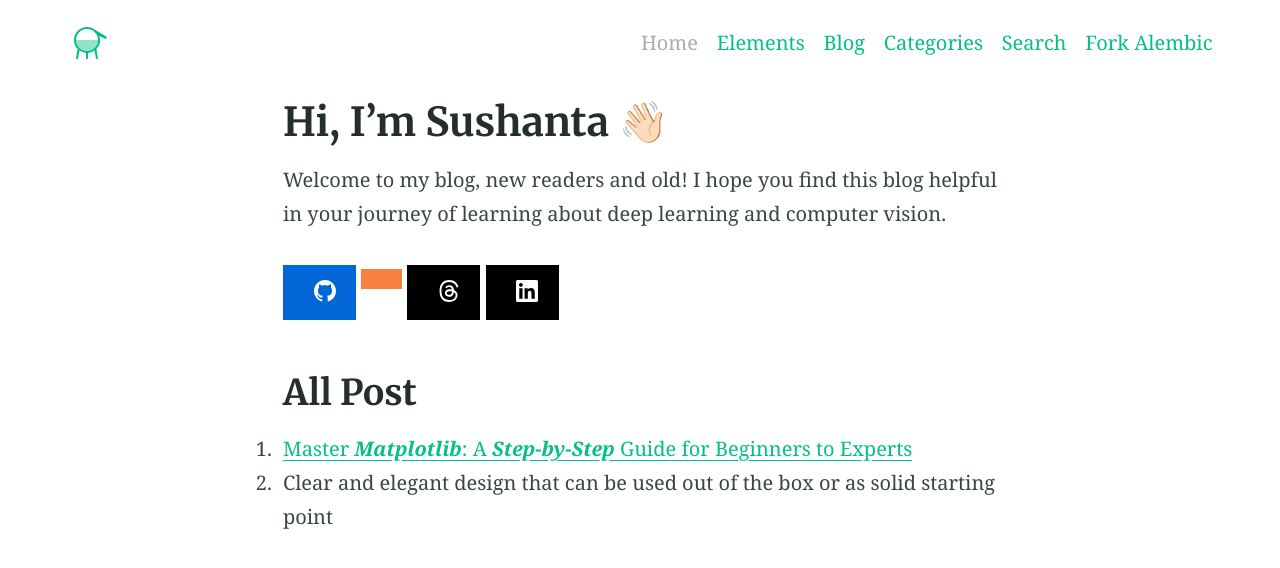
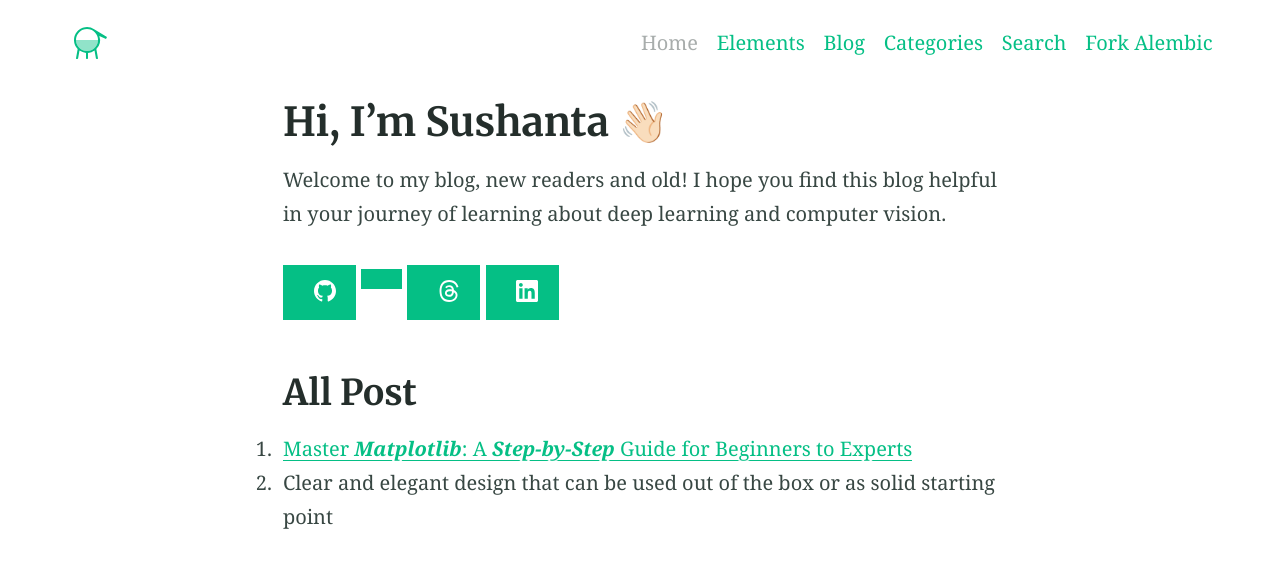
Before and after one commit to hi-sushanta/hi-sushanta.github.io, a Jekyll site: the page built from index.md, in a window 1280 px wide. Shown: the top 568 px of the page. Built offline with Jekyll 4.4.1, drawn with Linux system fonts in a browser that asks for light colours.

Commit message:
Remove button some specefic conditation

```diff
--- a/_includes/button.html
+++ b/_includes/button.html
@@ -1 +1 @@
-<a class="button" href="{{ include.link | default: '#' }}"{% if include.color %} style="background: {{ include.color }}"{% endif %}>{{ include.text | default: "" }}{% if include.icon %}&nbsp; {% include icon.html id=include.icon title=include.icon %}{% endif %}</a>
+<a class="button" href="{{ include.link | default: '#' }}">{% if include.icon %}&nbsp; {% include icon.html id=include.icon title=include.icon %}{% endif %}</a>
--- a/index.md
+++ b/index.md
@@ -5,7 +5,7 @@ excerpt: "Welcome to my blog, new readers and old! I hope you find this blog hel
 
 Welcome to my blog, new readers and old! I hope you find this blog helpful in your journey of learning about deep learning and computer vision.
 
-{% include button.html text="" icon="github" link="https://github.com/hi-sushanta" color="#0366d6" %} {% include button.html text="" link="https://hiwhy.io/" color="#f68140" %} {% include button.html text="" icon="Threads" link="https://www.threads.net/@hi_chiai" color="#000000" %} {% include button.html text="" icon="linkedin" link="https://www.linkedin.com/in/sushanta-das-/" color="#000000" %}
+{% include button.html  icon="github" link="https://github.com/hi-sushanta" %} {% include button.html link="https://hiwhy.io/" %} {% include button.html icon="Threads" link="https://www.threads.net/@hi_chiai" %} {% include button.html icon="linkedin" link="https://www.linkedin.com/in/sushanta-das-/" %}
 
 ## All Post
 
```
